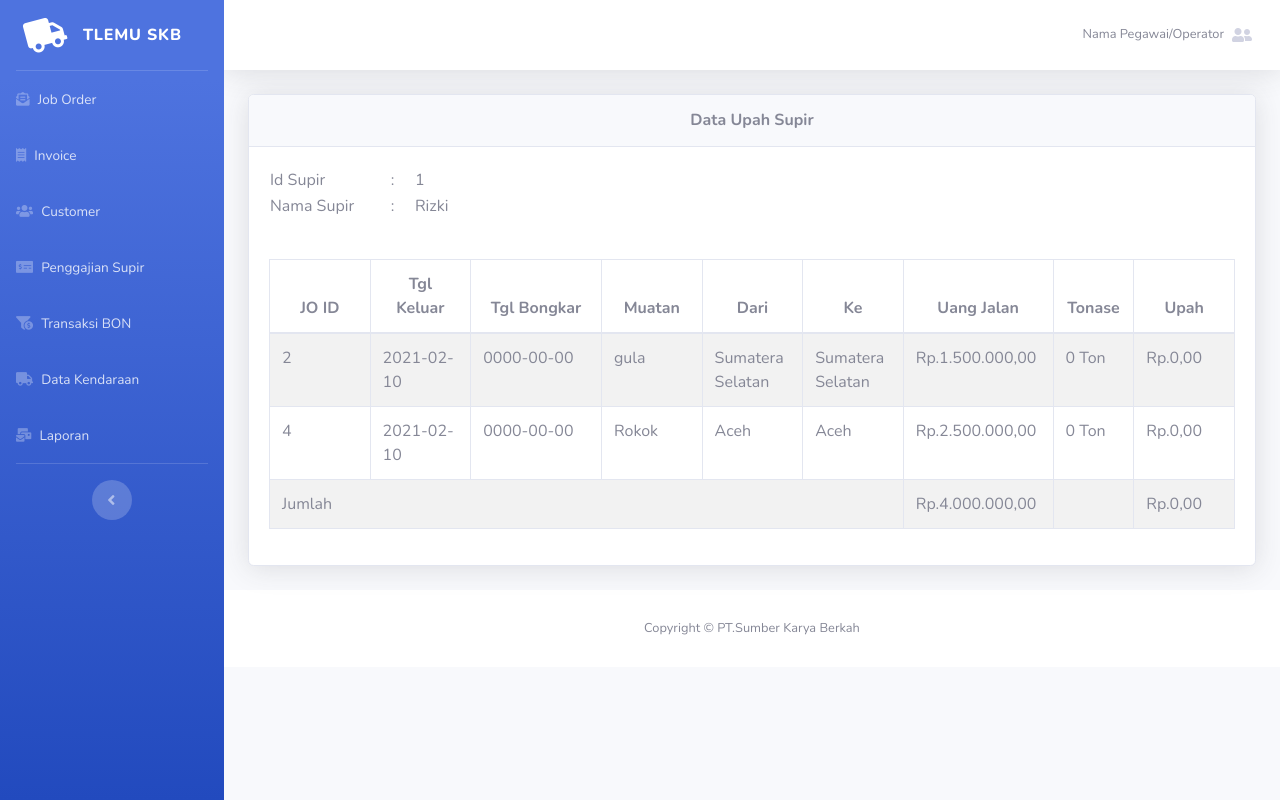
After one commit to aldiindrawan12/SKB, a CodeIgniter app: page /skb/index.php/detail/detail_penggajian/1 in a window 1280 px wide. The commit adds this page. Run offline with CodeIgniter, Linux system fonts and the light colour scheme; data comes from the database, SQL or seed files in the repository.

Commit message:
detail penggajian

```diff
--- a/application/controllers/Detail.php
+++ b/application/controllers/Detail.php
@@ -21,6 +21,7 @@ class Detail extends CI_Controller {
 		$this->load->view('detail/joborder',$data);
         $this->load->view('footer');
 	}
+
     public function updatestatusjo($supir,$mobil){
         $data_jo = $this->model_home->getjobyid($this->input->post("jo_id"));
         $keterangan = $data_jo["keterangan"].",".$this->input->post("Keterangan");
@@ -53,4 +54,14 @@ class Detail extends CI_Controller {
         echo json_encode($data);
     }
 
+    //fungsi untuk Detail penggajian
+	public function detail_penggajian($supir_id)
+	{
+        $data["jo"] = $this->model_detail->getjobbysupir($supir_id);
+        $data["supir"] = $this->model_home->getsupirbyid($supir_id);
+        $this->load->view('header');
+        $this->load->view('sidebar');
+		$this->load->view('detail/penggajian',$data);
+        $this->load->view('footer');
+	}
 }
--- a/application/models/Model_Detail.php
+++ b/application/models/Model_Detail.php
@@ -28,4 +28,9 @@ class Model_Detail extends CI_model
         $this->db->join("skb_supir","skb_supir.supir_id=skb_bon.supir_id","left");
         return $this->db->get_where("skb_bon",array("bon_id"=>$bon_id))->row_array();
     }
+
+    public function getjobbysupir($supir_id){
+        $this->db->join("skb_supir","skb_supir.supir_id=skb_job_order.supir_id","left");
+        return $this->db->get_where("skb_job_order",array("skb_job_order.supir_id"=>$supir_id))->result_array();
+    }
 }
--- /dev/null
+++ b/application/views/Detail/penggajian.php
@@ -0,0 +1,85 @@
+<div class="container">
+
+    <div class="card shadow mb-4">
+    <div class="card-header py-3">
+        <h6 class="m-0 font-weight-bold text-center">Data Upah Supir</h6>
+    </div>
+    <div class="card-body">
+        <table class="w-50">
+            <tbody>
+                <tr>
+                    <td width="25%">Id Supir</td>
+                    <td width="5%">:</td>
+                    <td><?= $supir["supir_id"]?></td>
+                </tr>
+                <tr>
+                    <td width="25%">Nama Supir</td>
+                    <td width="5%">:</td>
+                    <td><?= $supir["supir_name"]?></td>
+                </tr>
+                <!-- <tr>
+                    <td width="25%">Bulan</td>
+                    <td width="5%">:</td>
+                    <td>
+                        <select name="Bulan" id="Bulan" class="form-control selectpicker" data-live-search="true" required>
+                            <option class="font-w700" selected value="All">Semua</option>
+                        <?php
+                            $bulan = ["Januari","Februari","Maret","April","Mei","Juni","Juli","Agustus","September","Oktober","November","Desember"];
+                            for($i=0;$i<count($bulan);$i++){
+                                echo "<option value='".($i+1)."'>".$bulan[$i]."</option>";
+                            }
+                        ?>
+                        </select>
+                    </td>
+                </tr> -->
+            </tbody>
+        </table>
+    </div>
+    <div class="card-body">
+        <div class="table-responsive">
+            <table class="table table-bordered table-striped" id="Table-Penggajian" width="100%" cellspacing="0">
+                <thead>
+                    <tr>
+                        <th class="text-center" width="10%" scope="col">JO ID</th>
+                        <th class="text-center" width="10%" scope="col">Tgl Keluar</th>
+                        <th class="text-center" width="13%" scope="col">Tgl Bongkar</th>
+                        <th class="text-center" width="10%" scope="col">Muatan</th>
+                        <th class="text-center" width="10%" scope="col">Dari</th>
+                        <th class="text-center" width="10%" scope="col">Ke</th>
+                        <th class="text-center" width="10%" scope="col">Uang Jalan</th>
+                        <th class="text-center" width="8%" scope="col">Tonase</th>
+                        <th class="text-center" width="10%" scope="col">Upah</th>
+                    </tr>
+                </thead>
+                <tbody>
+                <?php $uang_jalan = 0;
+                $upah = 0;
+                foreach($jo as $value){
+                    $uang_jalan += $value["uang_jalan"];
+                    $upah += $value["upah"];
+                    ?>
+                    <tr>
+                        <td><?= $value["Jo_id"]?></td>
+                        <td><?= $value["tanggal_surat"]?></td>
+                        <td><?= $value["tanggal_bongkar"]?></td>
+                        <td><?= $value["muatan"]?></td>
+                        <td><?= $value["asal"]?></td>
+                        <td><?= $value["tujuan"]?></td>
+                        <td>Rp.<?= number_format($value["uang_jalan"],2,',','.') ?></td>
+                        <td><?= $value["tonase"]?> Ton</td>
+                        <td>Rp.<?= number_format($value["upah"],2,',','.')?></td>
+                    </tr>
+                <?php } ?>
+                    <tr>
+                        <td colspan=6>Jumlah</td>
+                        <td>Rp.<?= number_format($uang_jalan,2,',','.')?></td>
+                        <td></td>
+                        <td>Rp.<?= number_format($upah,2,',','.')?></td>
+                    </tr>
+                </tbody>
+            </table>
+        </div>
+    </div>
+</div>
+
+</div>
--- a/application/views/Form/joborder.php
+++ b/application/views/Form/joborder.php
@@ -33,7 +33,7 @@
                 <option value="Sumatera Selatan">Sumatera Selatan</option>
                 <option value="Jakarta">Jakarta</option>
                 <option value="Aceh">Aceh</option>
-                <option value="Aceh">Lampung</option>
+                <option value="Lampung">Lampung</option>
             </select>
         </div>
         <div class="col-md-5">
@@ -43,7 +43,7 @@
                 <option value="Sumatera Selatan">Sumatera Selatan</option>
                 <option value="Jakarta">Jakarta</option>
                 <option value="Aceh">Aceh</option>
-                <option value="Aceh">Lampung</option>
+                <option value="Lampung">Lampung</option>
             </select>
         </div>
         <div class="col-md-5">
--- a/application/views/footer.php
+++ b/application/views/footer.php
@@ -345,7 +345,7 @@
                     className: 'text-center font-weight-bold',
                     "orderable": false,
                     render: function(data, type, row) {
-                        let html = "<a class='btn btn-light' href='<?= base_url('index.php/detail/detail_jo/"+data+"')?>'><i class='fas fa-eye'></i></a>";
+                        let html = "<a class='btn btn-light' href='<?= base_url('index.php/detail/detail_penggajian/"+data+"')?>'><i class='fas fa-eye'></i></a>";
                         return html;
                     }
                 }
```
